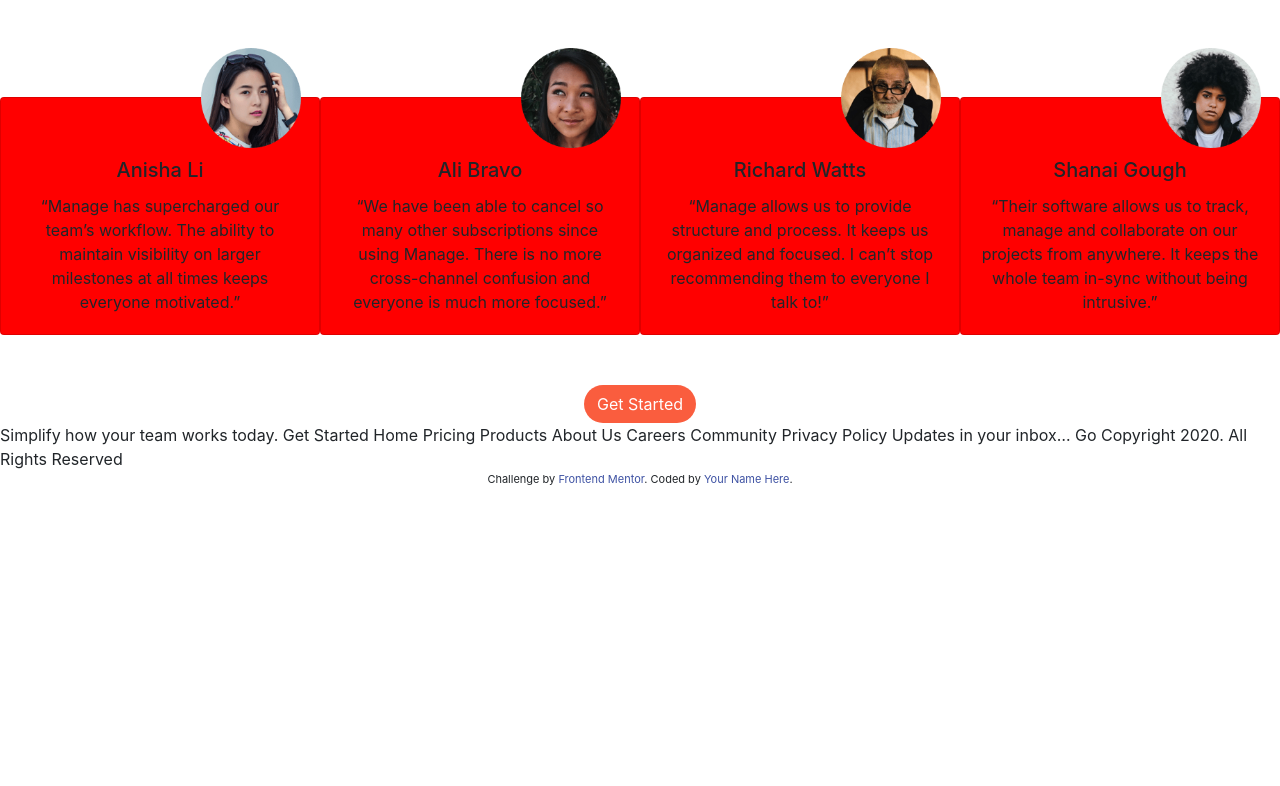
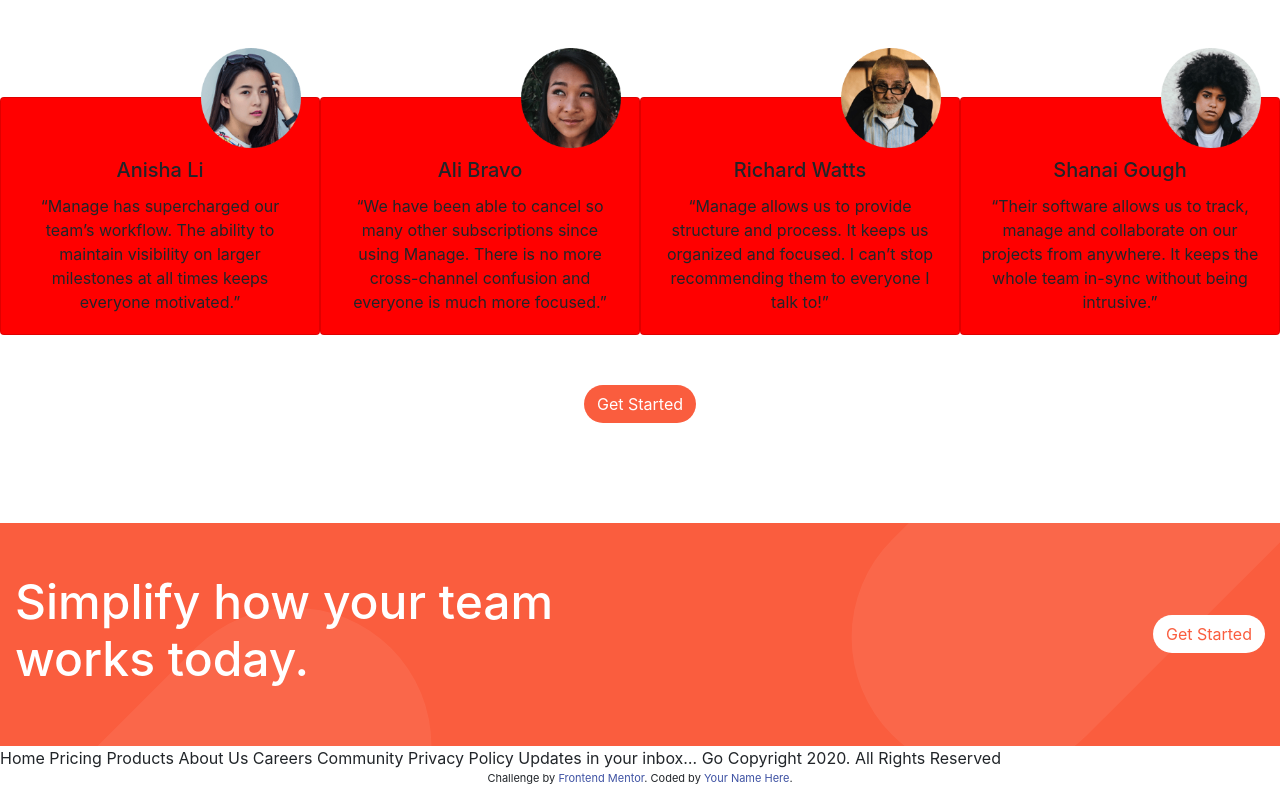
Before and after one commit to Pi-Gul/manage-landing-page, a plain HTML site: page index.html in a window 1280 px wide. Shown: the part 1267-2053 px from the top of the page. Before the commit the page ends 1754 px from the top, so only its background shows below. Drawn offline with nearby package versions, Linux system fonts and the light colour scheme.

Commit message:
added Simplify section

```diff
--- a/css/style.css
+++ b/css/style.css
@@ -77,6 +77,28 @@ section {
   margin-top: 50px;
 }
 
+/* SIMPLIFY */
+#simplify {
+  padding: 50px 0px;
+  background-color: var(--bg-dark-orange);
+  background-image: url('../images/bg-simplify-section-desktop.svg');
+  background-size: cover;
+}
+#simplify h6 {
+  font-size: 3em;
+  color: white;
+}
+.simplify-right {
+  display: flex;
+  justify-content: flex-end;
+  align-items: center;
+}
+.simplify-right button {
+  background-color: white;
+  color: var(--bg-dark-orange);
+}
+
+
 @media (min-width: 768px) {
   #navbar .my-button {
     display: block;
--- a/index.html
+++ b/index.html
@@ -144,10 +144,23 @@
 			<button type='button' class='btn my-button rounded-pill'>Get Started</button>
 
 		</section>
+
+		<!-- TESTIMONIALS END-->
+
 		<!-- SIMPLIFY -->
 
-		Simplify how your team works today.
-		Get Started
+		<section id='simplify'>
+			<div class='container-fluid'>
+				<div class='row'>
+					<div class='col-md-6 simplify-left'>
+						<h6>Simplify how your team works today.</h6>
+					</div>
+					<div class='col-md-6 simplify-right'>
+						<button type='button' class='btn my-button rounded-pill'>Get Started</button>
+					</div>
+				</div>
+			</div>
+		</section>
 
 		<!-- SIMPLIFY END -->
 
```
